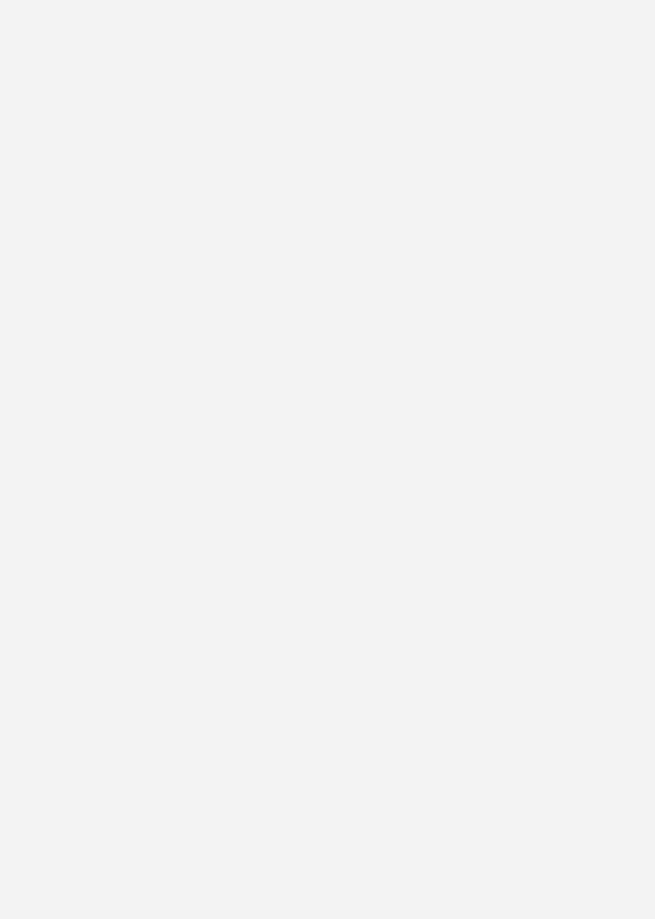
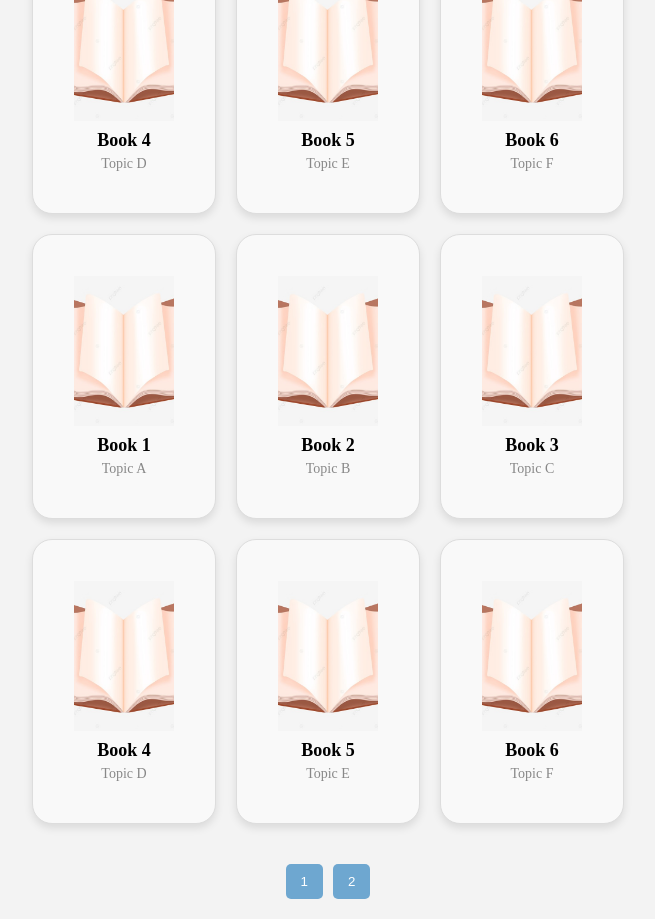
Before and after one commit to fbgjung/KKUMTEUL-FE, a React (Vite) app: page /booklist in a window 1280 px wide. Shown: the part 560-1479 px from the top of the page, without its empty margins (312-967 px from the left). Before the commit the page ends 800 px from the top, so only its background shows below. Built offline with nearby package versions, Linux system fonts and the light colour scheme.

Commit message:
feature: 전체 도서 페이지 프론트 구현

```diff
--- a/src/pages/BookList/index.tsx
+++ b/src/pages/BookList/index.tsx
@@ -1,15 +1,155 @@
-// import styled from 'styled-components';
-import {Container, Button, Input} from '../../styles/globalStyles';
+import React, { useState } from 'react';
+import styled from 'styled-components';
+import { Container, Button, Input } from '../../styles/globalStyles';
 import Header from '../../components/layout/Header';
+import { useNavigate } from 'react-router-dom';
+
+// 샘플 도서 데이터
+const books = [
+    { id: 1, title: "Book 1", topic: "Topic A", imageUrl: "/assets/book.jpg" },
+    { id: 2, title: "Book 2", topic: "Topic B", imageUrl: "/assets/book.jpg" },
+    { id: 3, title: "Book 3", topic: "Topic C", imageUrl: "/assets/book.jpg" },
+    { id: 4, title: "Book 4", topic: "Topic D", imageUrl: "/assets/book.jpg" },
+    { id: 5, title: "Book 5", topic: "Topic E", imageUrl: "/assets/book.jpg" },
+    { id: 6, title: "Book 6", topic: "Topic F", imageUrl: "/assets/book.jpg" },
+    { id: 7, title: "Book 1", topic: "Topic A", imageUrl: "/assets/book.jpg" },
+    { id: 8, title: "Book 2", topic: "Topic B", imageUrl: "/assets/book.jpg" },
+    { id: 9, title: "Book 3", topic: "Topic C", imageUrl: "/assets/book.jpg" },
+    { id: 10, title: "Book 4", topic: "Topic D", imageUrl: "/assets/book.jpg" },
+    { id: 11, title: "Book 5", topic: "Topic E", imageUrl: "/assets/book.jpg" },
+    { id: 12, title: "Book 6", topic: "Topic F", imageUrl: "/assets/book.jpg" },
+    { id: 13, title: "Book 7", topic: "Topic G", imageUrl: "/assets/book.jpg" },
+    { id: 14, title: "Book 8", topic: "Topic H", imageUrl: "/assets/book.jpg" },
+    { id: 15, title: "Book 9", topic: "Topic I", imageUrl: "/assets/book.jpg" },
+    // 추가 도서 데이터...
+];
 
 const Index = () => {
-    return(
+    const [currentPage, setCurrentPage] = useState(1);
+    const booksPerPage = 12; // 한 페이지당 도서 수
+
+    // 현재 페이지에 따라 보여줄 도서 계산
+    const indexOfLastBook = currentPage * booksPerPage;
+    const indexOfFirstBook = indexOfLastBook - booksPerPage;
+    const currentBooks = books.slice(indexOfFirstBook, indexOfLastBook);
+
+    // 페이지 번호 변경 함수
+    const paginate = (pageNumber) => setCurrentPage(pageNumber);
+
+    // 총 페이지 수 계산
+    const totalPages = Math.ceil(books.length / booksPerPage);
+
+    const navigate = useNavigate();
+
+    const handleBookClick = (id) => {
+        navigate(`/booklist/${id}`); // 해당 도서의 상세 페이지로 이동
+    };
+
+    return (
         <Container color="#f3f3f3">
             <Header textcolor="#000000" color="#f3f3f3" nextBtnImageUrl="/assets/home.svg" title="도서 목록" nextPage='/'/>
-            <Button color="#FFFFFF" backcolor='#6EA7D0'>Button1</Button>
-            <Input placeholder="입력하세요" color="#6EA7D0" inputcolor='#E6E6E6'></Input>
+
+            <SearchContainer>
+                <Input placeholder="입력하세요" color="#6EA7D0" inputcolor='#E6E6E6' />
+                <Button color="#FFFFFF" backcolor='#6EA7D0'>검색</Button>
+            </SearchContainer>
+
+            <GridContainer>
+                {currentBooks.map((book) => (
+                    <BookCard key={book.id} onClick={() => handleBookClick(book.id)}>
+                        <BookImage src={book.imageUrl} alt={book.title} />
+                        <BookInfo>
+                            <BookTitle>{book.title}</BookTitle>
+                            <BookTopic>{book.topic}</BookTopic>
+                        </BookInfo>
+                    </BookCard>
+                ))}
+            </GridContainer>
+
+            <Pagination>
+                {[...Array(totalPages)].map((_, index) => (
+                    <PageButton key={index + 1} onClick={() => paginate(index + 1)}>
+                        {index + 1}
+                    </PageButton>
+                ))}
+            </Pagination>
         </Container>
-    )
+    );
 }
 
 export default Index;
+
+// Grid 레이아웃을 위한 스타일
+const GridContainer = styled.div`
+    display: grid;
+    grid-template-columns: repeat(3, 1fr);  /* 3열 레이아웃 */
+    gap: 20px;  /* 카드 간격 */
+    padding: 20px;
+`
+
+// 책 카드 스타일
+const BookCard = styled.div`
+    background-color: #f9f9f9;
+    border: 1px solid #ddd;
+    border-radius: 20px;
+    padding: 41px;
+    text-align: center;
+    box-shadow: 0 4px 8px rgba(0, 0, 0, 0.1);
+`
+
+// 책 표지 스타일
+const BookImage = styled.img`
+    width: 100px;
+    height: 150px;
+    object-fit: cover;  /* 이미지 크기 조절 */
+    margin-bottom: 0px;
+`
+
+// 책 정보 스타일 (제목, 주제어)
+const BookInfo = styled.div`
+    display: flex;
+    flex-direction: column;
+    align-items: center;
+`
+
+// 책 제목 스타일
+const BookTitle = styled.h3`
+    font-size: 18px;
+    font-weight: bold;
+    margin: 5px 0 5px 0;
+`
+
+// 책 주제어 스타일
+const BookTopic = styled.span`
+    font-size: 14px;
+    color: #888;
+`
+
+// 검색 입력과 버튼을 위한 스타일
+const SearchContainer = styled.div`
+    display: flex;  /* Flexbox 사용 */
+    align-items: center;  /* 세로 중앙 정렬 */
+    margin: 20px 0;  /* 여백 추가 */
+`
+
+// 페이지네이션 스타일
+const Pagination = styled.div`
+    display: flex;
+    justify-content: center; /* 가운데 정렬 */
+    margin: 20px 0; /* 여백 추가 */
+`
+
+// 페이지 버튼 스타일
+const PageButton = styled.button`
+    border: none;
+    background-color: #6EA7D0;
+    color: white;
+    padding: 10px 15px;
+    margin: 0 5px;
+    cursor: pointer;
+    border-radius: 5px;
+
+    &:hover {
+        background-color: #5a9ec0;
+    }
+`
```
Also changed, not shown: public/assets/book.jpg (added).
